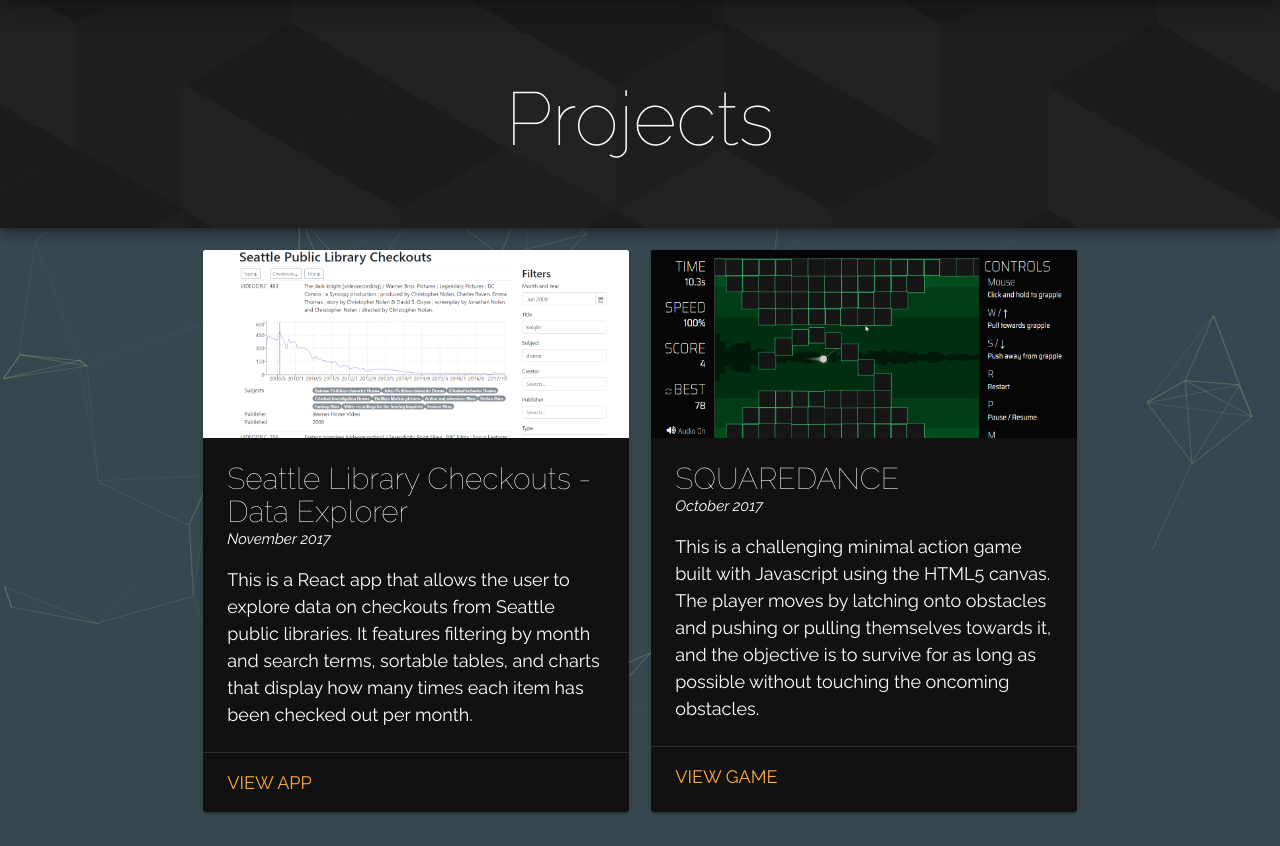
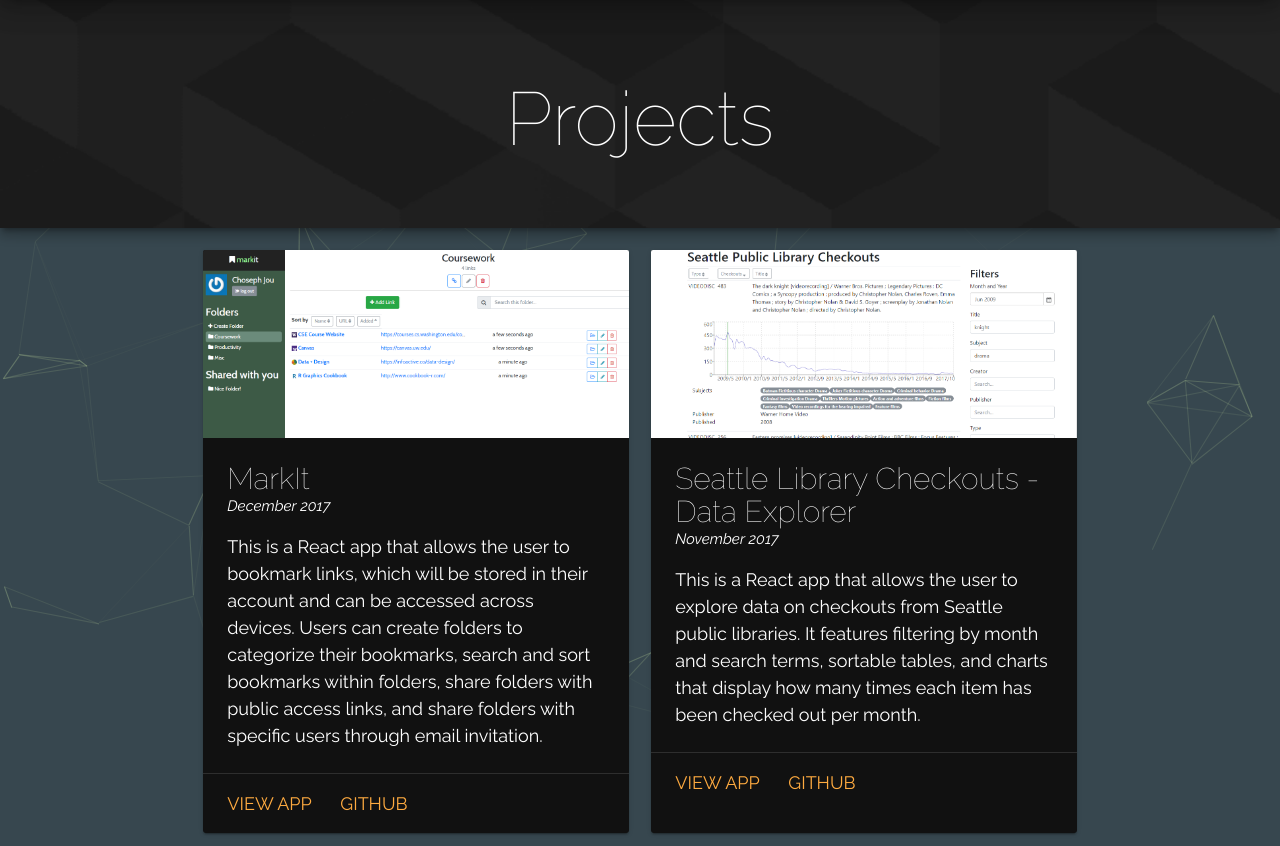
Before and after one commit to jchou8/jchou8.github.io, a plain HTML site: page projects.html in a window 1280 px wide. Shown: the part 69-915 px from the top of the page. Drawn offline with nearby package versions, Linux system fonts and the light colour scheme.

Commit message:
update projects with markit

```diff
--- a/projects.html
+++ b/projects.html
@@ -101,10 +101,36 @@
         <!-- Projects grid -->
         <div class="row container main-blocks">
 
+            <!-- MarkIt app -->
+            <div class="col l6 s12">
+                <div class="card hoverable match-height">
+                    <section id="markit">
+                        <div class="card-image">
+                            <img class="materialboxed" src="./img/markitthumb.png" alt="A screenshot of the MarkIt bookmark app.">
+                        </div>
+
+                        <div class="card-content">
+                            <h2>MarkIt</h2>
+                            <p class="time">December 2017</p>
+                            <p>
+                                This is a React app that allows the user to bookmark links, which will be stored in their account and can be accessed across devices.
+                                Users can create folders to categorize their bookmarks, search and sort bookmarks within folders, share folders with public access links,
+                                and share folders with specific users through email invitation.
+                            </p>
+                        </div>
+
+                        <div class="card-action">
+                            <a href="https://jchou8.github.io/info343-finalproject/" target="_blank">View app</a>
+                            <a href="https://github.com/jchou8/markit" target="_blank">GitHub</a>
+                        </div>
+                    </section>
+                </div>
+            </div>
+
             <!-- Library checkouts data explorer -->
             <div class="col l6 s12">
                 <div class="card hoverable match-height">
-                    <section id="website">
+                    <section id="data-explorer">
                         <div class="card-image">
                             <img class="materialboxed" src="./img/dataexplorerthumb.png" alt="A screenshot of a data exploration app.">
                         </div>
@@ -121,6 +147,7 @@
 
                         <div class="card-action">
                             <a href="https://jchou8.github.io/seattle-library-data-explorer/" target="_blank">View app</a>
+                            <a href="https://github.com/jchou8/seattle-library-data-explorer" target="_blank">GitHub</a>
                         </div>
                     </section>
                 </div>
@@ -129,7 +156,7 @@
             <!-- Squaredance game -->
             <div class="col l6 s12">
                 <div class="card hoverable match-height">
-                    <section id="website">
+                    <section id="squaredance">
                         <div class="card-image">
                             <img class="materialboxed" src="./img/squaredancethumb.png" alt="A screenshot of the game Squaredance.">
                         </div>
@@ -146,6 +173,7 @@
 
                         <div class="card-action">
                             <a href="https://jchou8.github.io/squaredance/" target="_blank">View game</a>
+                            <a href="https://github.com/jchou8/squaredance" target="_blank">GitHub</a>
                         </div>
                     </section>
                 </div>
@@ -172,6 +200,7 @@
 
                         <div class="card-action">
                             <a href="https://jchou.shinyapps.io/centertable-final-project/" target="_blank">View app</a>
+                            <a href="https://github.com/jchou8/jchou8.github.io" target="_blank">GitHub</a>
                         </div>
                     </section>
                 </div>
@@ -198,6 +227,7 @@
 
                         <div class="card-action">
                             <a href="https://jchou.shinyapps.io/centertable-final-project/" target="_blank">View app</a>
+                            <a href="https://github.com/jchou8/centertable-final-project" target="_blank">GitHub</a>
                         </div>
                     </section>
                 </div>
@@ -205,7 +235,7 @@
 
             <!-- Enter the Gungeon Wiki -->
             <div class="col l6 s12">
-                <div class="card hoverable">
+                <div class="card hoverable match-height">
                     <section id="gungeon-wiki">
                         <div class="card-image">
                             <img class="materialboxed" src="./img/wikithumb.PNG" alt="A table of guns from the game Enter the Gungeon.">
```
Also changed, not shown: img/markitthumb.png (added).
